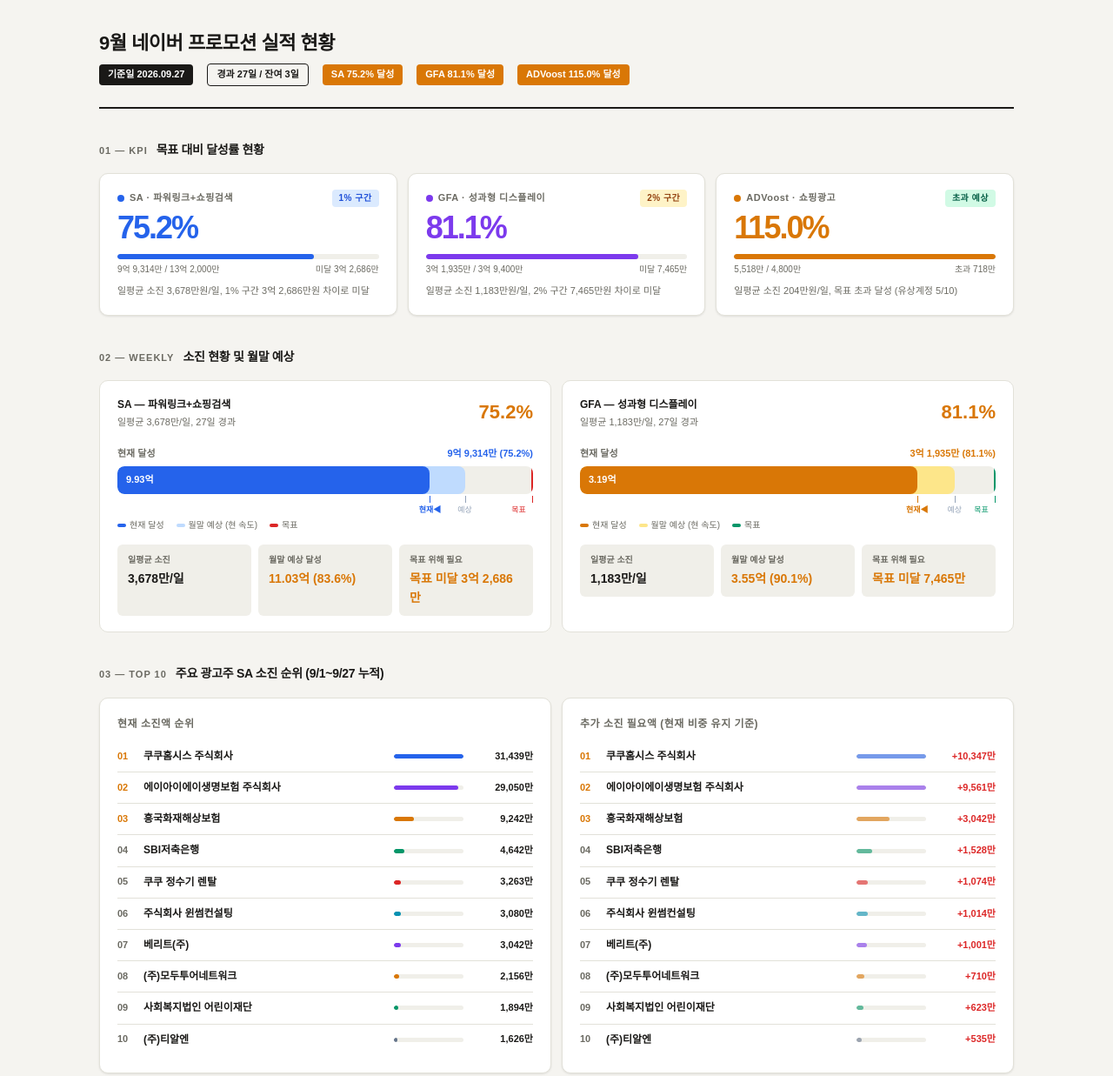
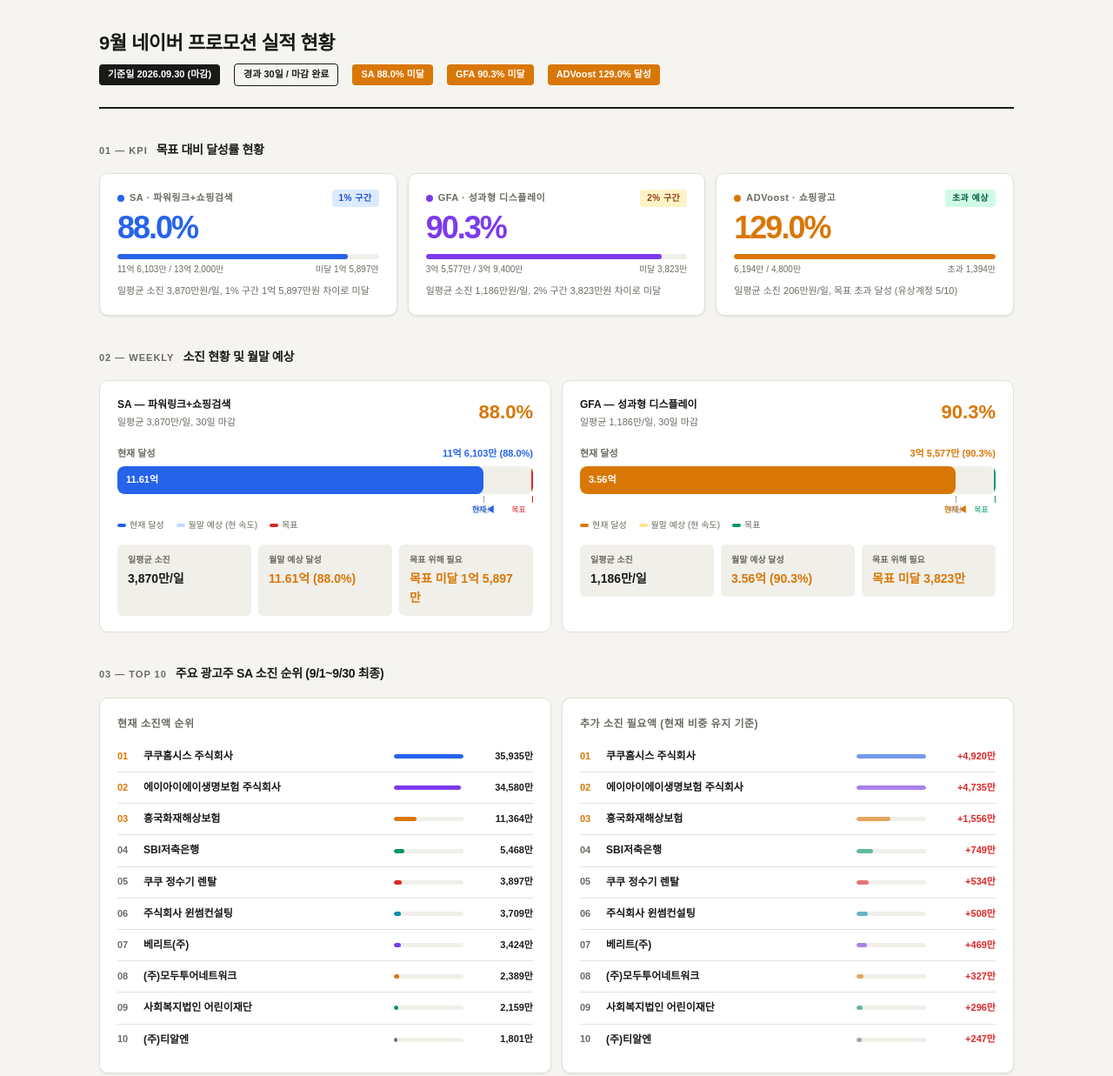
Before and after one commit to sora830812-del/naverpromo_202609, a plain HTML site: page index.html in a window 1280 px wide. Shown: the top 1237 px of the page at 87% size. Drawn offline with Linux system fonts and the light colour scheme; a web font is replaced by a local one.

Commit message:
Add files via upload

```diff
--- a/index.html
+++ b/index.html
@@ -173,11 +173,11 @@ body { background: var(--bg); color: var(--text); font-family: 'Pretendard', san
   <div class="page-header">
     <h1>9월 네이버 프로모션 실적 현황</h1>
     <div class="header-meta">
-      <span class="badge">기준일 2026.09.27</span>
-      <span class="badge outline">경과 27일 / 잔여 3일</span>
-      <span class="badge warn">SA 75.2% 달성</span>
-      <span class="badge warn">GFA 81.1% 달성</span>
-      <span class="badge warn">ADVoost 115.0% 달성</span>
+      <span class="badge">기준일 2026.09.30 (마감)</span>
+      <span class="badge outline">경과 30일 / 마감 완료</span>
+      <span class="badge warn">SA 88.0% 미달</span>
+      <span class="badge warn">GFA 90.3% 미달</span>
+      <span class="badge warn">ADVoost 129.0% 달성</span>
     </div>
   </div>
 
@@ -195,15 +195,15 @@ body { background: var(--bg); color: var(--text); font-family: 'Pretendard', san
         SA · 파워링크+쇼핑검색
         <span class="tag tag-blue" style="margin-left:auto;">1% 구간</span>
       </div>
-      <div class="kpi-rate" style="color:#2563eb;">75.2%</div>
+      <div class="kpi-rate" style="color:#2563eb;">88.0%</div>
       <div class="kpi-bar-wrap" style="margin-top:12px;">
-        <div class="kpi-bar" style="width:75.2%; background:#2563eb;"></div>
+        <div class="kpi-bar" style="width:88.0%; background:#2563eb;"></div>
       </div>
       <div class="progress-row">
-        <span>9억 9,314만 / 13억 2,000만</span>
-        <span>미달 3억 2,686만</span>
+        <span>11억 6,103만 / 13억 2,000만</span>
+        <span>미달 1억 5,897만</span>
       </div>
-      <div class="kpi-detail" style="margin-top:8px;">일평균 소진 3,678만원/일, 1% 구간 3억 2,686만원 차이로 미달</div>
+      <div class="kpi-detail" style="margin-top:8px;">일평균 소진 3,870만원/일, 1% 구간 1억 5,897만원 차이로 미달</div>
     </div>
 
     <!-- GFA -->
@@ -213,15 +213,15 @@ body { background: var(--bg); color: var(--text); font-family: 'Pretendard', san
         GFA · 성과형 디스플레이
         <span class="tag tag-amber" style="margin-left:auto;">2% 구간</span>
       </div>
-      <div class="kpi-rate" style="color:#7c3aed;">81.1%</div>
+      <div class="kpi-rate" style="color:#7c3aed;">90.3%</div>
       <div class="kpi-bar-wrap" style="margin-top:12px;">
-        <div class="kpi-bar" style="width:81.1%; background:#7c3aed;"></div>
+        <div class="kpi-bar" style="width:90.3%; background:#7c3aed;"></div>
       </div>
       <div class="progress-row">
-        <span>3억 1,935만 / 3억 9,400만</span>
-        <span>미달 7,465만</span>
+        <span>3억 5,577만 / 3억 9,400만</span>
+        <span>미달 3,823만</span>
       </div>
-      <div class="kpi-detail" style="margin-top:8px;">일평균 소진 1,183만원/일, 2% 구간 7,465만원 차이로 미달</div>
+      <div class="kpi-detail" style="margin-top:8px;">일평균 소진 1,186만원/일, 2% 구간 3,823만원 차이로 미달</div>
     </div>
 
     <!-- ADVoost -->
@@ -231,15 +231,15 @@ body { background: var(--bg); color: var(--text); font-family: 'Pretendard', san
         ADVoost · 쇼핑광고
         <span class="tag tag-green" style="margin-left:auto;">초과 예상</span>
       </div>
-      <div class="kpi-rate" style="color:#d97706;">115.0%</div>
+      <div class="kpi-rate" style="color:#d97706;">129.0%</div>
       <div class="kpi-bar-wrap" style="margin-top:12px;">
         <div class="kpi-bar" style="width:100%; background:#d97706;"></div>
       </div>
       <div class="progress-row">
-        <span>5,518만 / 4,800만</span>
-        <span>초과 718만</span>
+        <span>6,194만 / 4,800만</span>
+        <span>초과 1,394만</span>
       </div>
-      <div class="kpi-detail" style="margin-top:8px;">일평균 소진 204만원/일, 목표 초과 달성 (유상계정 5/10)</div>
+      <div class="kpi-detail" style="margin-top:8px;">일평균 소진 206만원/일, 목표 초과 달성 (유상계정 5/10)</div>
     </div>
   </div>
 
@@ -255,26 +255,26 @@ body { background: var(--bg); color: var(--text); font-family: 'Pretendard', san
       <div class="weekly-header">
         <div>
           <div class="weekly-title">SA — 파워링크+쇼핑검색</div>
-          <div style="font-size:11px; color:var(--text-muted); margin-top:2px;">일평균 3,678만/일, 27일 경과</div>
+          <div style="font-size:11px; color:var(--text-muted); margin-top:2px;">일평균 3,870만/일, 30일 마감</div>
         </div>
-        <div class="weekly-rate warn">75.2%</div>
+        <div class="weekly-rate warn">88.0%</div>
       </div>
 
       <div style="margin-top:18px;">
         <div style="display:flex; justify-content:space-between; font-size:11px; font-weight:600; margin-bottom:5px;">
           <span style="color:var(--text-muted);">현재 달성</span>
-          <span style="color:#2563eb;">9억 9,314만 (75.2%)</span>
+          <span style="color:#2563eb;">11억 6,103만 (88.0%)</span>
         </div>
         <div style="position:relative; height:32px; border-radius:8px; overflow:hidden; background:var(--surface2);">
-          <div style="position:absolute; left:0; top:0; width:83.6%; height:100%; background:#bfdbfe; border-radius:8px;"></div>
-          <div style="position:absolute; left:0; top:0; width:75.2%; height:100%; background:#2563eb; border-radius:8px; display:flex; align-items:center; padding-left:10px; font-size:11px; color:#fff; font-weight:600; white-space:nowrap;">9.93억</div>
+          <div style="position:absolute; left:0; top:0; width:88.0%; height:100%; background:#bfdbfe; border-radius:8px;"></div>
+          <div style="position:absolute; left:0; top:0; width:88.0%; height:100%; background:#2563eb; border-radius:8px; display:flex; align-items:center; padding-left:10px; font-size:11px; color:#fff; font-weight:600; white-space:nowrap;">11.61억</div>
           <div style="position:absolute; right:0; top:0; width:2px; height:100%; background:#dc2626;"></div>
         </div>
         <div style="position:relative; height:18px;">
-          <div style="position:absolute; left:75.2%; top:2px; width:1px; height:8px; background:#2563eb;"></div>
-          <div style="position:absolute; left:75.2%; top:11px; font-size:9px; color:#2563eb; font-weight:600; transform:translateX(-50%);">현재◀</div>
-          <div style="position:absolute; left:83.6%; top:2px; width:1px; height:8px; background:#94a3b8; border-left:1px dashed #94a3b8;"></div>
-          <div style="position:absolute; left:83.6%; top:11px; font-size:9px; color:#94a3b8; transform:translateX(-50%);">예상</div>
+          <div style="position:absolute; left:88.0%; top:2px; width:1px; height:8px; background:#2563eb;"></div>
+          <div style="position:absolute; left:88.0%; top:11px; font-size:9px; color:#2563eb; font-weight:600; transform:translateX(-50%);">현재◀</div>
+          <div style="position:absolute; left:88.0%; top:2px; width:1px; height:8px; background:#94a3b8; border-left:1px dashed #94a3b8;"></div>
+          <div style="position:absolute; left:88.0%; top:11px; font-size:9px; color:#94a3b8; transform:translateX(-50%);">예상</div>
           <div style="position:absolute; right:0; top:2px; width:1px; height:8px; background:#dc2626;"></div>
           <div style="position:absolute; right:0; top:11px; font-size:9px; color:#dc2626; transform:translateX(-50%);">목표</div>
         </div>
@@ -289,15 +289,15 @@ body { background: var(--bg); color: var(--text); font-family: 'Pretendard', san
       <div class="weekly-stat-row" style="margin-top:14px;">
         <div class="weekly-stat">
           <div class="ws-label">일평균 소진</div>
-          <div class="ws-value">3,678만/일</div>
+          <div class="ws-value">3,870만/일</div>
         </div>
         <div class="weekly-stat">
           <div class="ws-label">월말 예상 달성</div>
-          <div class="ws-value" style="color:var(--accent-amber);">11.03억 (83.6%)</div>
+          <div class="ws-value" style="color:var(--accent-amber);">11.61억 (88.0%)</div>
         </div>
         <div class="weekly-stat">
           <div class="ws-label">목표 위해 필요</div>
-          <div class="ws-value" style="color:var(--accent-amber);">목표 미달 3억 2,686만</div>
+          <div class="ws-value" style="color:var(--accent-amber);">목표 미달 1억 5,897만</div>
         </div>
       </div>
     </div>
@@ -307,26 +307,26 @@ body { background: var(--bg); color: var(--text); font-family: 'Pretendard', san
       <div class="weekly-header">
         <div>
           <div class="weekly-title">GFA — 성과형 디스플레이</div>
-          <div style="font-size:11px; color:var(--text-muted); margin-top:2px;">일평균 1,183만/일, 27일 경과</div>
+          <div style="font-size:11px; color:var(--text-muted); margin-top:2px;">일평균 1,186만/일, 30일 마감</div>
         </div>
-        <div class="weekly-rate warn">81.1%</div>
+        <div class="weekly-rate warn">90.3%</div>
       </div>
 
       <div style="margin-top:18px;">
         <div style="display:flex; justify-content:space-between; font-size:11px; font-weight:600; margin-bottom:5px;">
           <span style="color:var(--text-muted);">현재 달성</span>
-          <span style="color:#d97706;">3억 1,935만 (81.1%)</span>
+          <span style="color:#d97706;">3억 5,577만 (90.3%)</span>
         </div>
         <div style="position:relative; height:32px; border-radius:8px; overflow:hidden; background:var(--surface2);">
-          <div style="position:absolute; left:0; top:0; width:90.1%; height:100%; background:#fde68a; border-radius:8px;"></div>
-          <div style="position:absolute; left:0; top:0; width:81.1%; height:100%; background:#d97706; border-radius:8px; display:flex; align-items:center; padding-left:10px; font-size:11px; color:#fff; font-weight:600; white-space:nowrap;">3.19억</div>
+          <div style="position:absolute; left:0; top:0; width:90.3%; height:100%; background:#fde68a; border-radius:8px;"></div>
+          <div style="position:absolute; left:0; top:0; width:90.3%; height:100%; background:#d97706; border-radius:8px; display:flex; align-items:center; padding-left:10px; font-size:11px; color:#fff; font-weight:600; white-space:nowrap;">3.56억</div>
           <div style="position:absolute; right:0; top:0; width:2px; height:100%; background:#059669;"></div>
         </div>
         <div style="position:relative; height:18px;">
-          <div style="position:absolute; left:81.1%; top:2px; width:1px; height:8px; background:#d97706;"></div>
-          <div style="position:absolute; left:81.1%; top:11px; font-size:9px; color:#d97706; font-weight:600; transform:translateX(-50%);">현재◀</div>
-          <div style="position:absolute; left:90.1%; top:2px; width:1px; height:8px; background:#94a3b8; border-left:1px dashed #94a3b8;"></div>
-          <div style="position:absolute; left:90.1%; top:11px; font-size:9px; color:#94a3b8; transform:translateX(-50%);">예상</div>
+          <div style="position:absolute; left:90.3%; top:2px; width:1px; height:8px; background:#d97706;"></div>
+          <div style="position:absolute; left:90.3%; top:11px; font-size:9px; color:#d97706; font-weight:600; transform:translateX(-50%);">현재◀</div>
+          <div style="position:absolute; left:90.3%; top:2px; width:1px; height:8px; background:#94a3b8; border-left:1px dashed #94a3b8;"></div>
+          <div style="position:absolute; left:90.3%; top:11px; font-size:9px; color:#94a3b8; transform:translateX(-50%);">예상</div>
           <div style="position:absolute; right:0; top:2px; width:1px; height:8px; background:#059669;"></div>
           <div style="position:absolute; right:0; top:11px; font-size:9px; color:#059669; transform:translateX(-50%);">목표</div>
         </div>
@@ -341,15 +341,15 @@ body { background: var(--bg); color: var(--text); font-family: 'Pretendard', san
       <div class="weekly-stat-row" style="margin-top:14px;">
         <div class="weekly-stat">
           <div class="ws-label">일평균 소진</div>
-          <div class="ws-value">1,183만/일</div>
+          <div class="ws-value">1,186만/일</div>
         </div>
         <div class="weekly-stat">
           <div class="ws-label">월말 예상 달성</div>
-          <div class="ws-value" style="color:var(--accent-amber);">3.55억 (90.1%)</div>
+          <div class="ws-value" style="color:var(--accent-amber);">3.56억 (90.3%)</div>
         </div>
         <div class="weekly-stat">
           <div class="ws-label">목표 위해 필요</div>
-          <div class="ws-value" style="color:var(--accent-amber);">목표 미달 7,465만</div>
+          <div class="ws-value" style="color:var(--accent-amber);">목표 미달 3,823만</div>
         </div>
       </div>
     </div>
@@ -357,7 +357,7 @@ body { background: var(--bg); color: var(--text); font-family: 'Pretendard', san
 
   <div class="section-header">
     <span class="sec-num">03 — TOP 10</span>
-    <h2>주요 광고주 SA 소진 순위 (9/1~9/27 누적)</h2>
+    <h2>주요 광고주 SA 소진 순위 (9/1~9/30 최종)</h2>
   </div>
 
   <div class="two-col">
@@ -397,7 +397,7 @@ body { background: var(--bg); color: var(--text); font-family: 'Pretendard', san
     <div id="gfa-target-body"></div>
   </div>
   <div style="font-size:10px; color:var(--text-muted); margin-top:8px;">
-    ※ 계정별 목표액은 9월 계정별 목표배분 확정안 기준입니다 (모두투어 이관으로 제외). 월말 예상 = 현재 소진액 ÷ 경과일수(27일) × 전체일수(30일). 막대는 목표액(100%) 기준으로 정규화했습니다. GFA 쿠쿠(일시불+렌탈) 목표액은 원본(9/27) 공란으로 확정안 8,700만을 적용했습니다.
+    ※ 계정별 목표액은 9월 계정별 목표배분 확정안 기준입니다 (모두투어 이관으로 제외). 월말 예상 = 현재 소진액 ÷ 경과일수(30일) × 전체일수(30일). 막대는 목표액(100%) 기준으로 정규화했습니다. GFA 쿠쿠(일시불+렌탈) 목표액은 원본(9/30) 공란으로 확정안 8,700만을 적용했습니다.
   </div>
 
   <!-- ── 05 베네핏 계산기 ── -->
@@ -408,7 +408,7 @@ body { background: var(--bg); color: var(--text); font-family: 'Pretendard', san
 
   <div class="benefit-wrap">
     <div class="benefit-top">
-      <h3>베네핏 배분 계산기 <span class="needs-data">✓ 9/27 기준</span></h3>
+      <h3>베네핏 배분 계산기 <span class="needs-data">✓ 9월 마감 확정</span></h3>
       <div class="benefit-note" style="margin-top:6px;">
         보상액의 20% → 재원 | 제휴실 정액 10% | 잔여 90% → 부서별 MoM 배분 (증감률 50% + 증감금액 50%)
       </div>
@@ -418,14 +418,14 @@ body { background: var(--bg); color: var(--text); font-family: 'Pretendard', san
       <div class="input-wrap">
         <label>달성 구간 선택</label>
         <select id="tier-select" onchange="calcBenefit()">
-          <option value="1320" selected>SA 1% 구간 달성 (1,320만)</option>
+          <option value="0" selected>SA 1% 구간 미달 (0원)</option>
           <option value="custom">직접 입력</option>
         </select>
       </div>
       <div class="input-wrap">
         <label>SA 예상 보상액 (만원)</label>
-        <input type="number" id="sa-reward" value="1320" oninput="calcBenefit()">
-        <div class="input-hint">SA 목표 13.2억 × 1% (구간 달성)</div>
+        <input type="number" id="sa-reward" value="0" oninput="calcBenefit()">
+        <div class="input-hint">SA 1% 구간 미달로 보상액 미발생</div>
       </div>
       <div class="input-wrap">
         <label>GFA 예상 보상액 (만원)</label>
@@ -444,7 +444,7 @@ body { background: var(--bg); color: var(--text); font-family: 'Pretendard', san
         📊 동일 기간 비교 — 8월 일할 vs 9월 누적
         <span class="tag tag-amber">MoM 배분 근거</span>
       </div>
-      <div class="mom-section-sub">9월 누적 실적(27일)과 8월 일할(27일)을 동일 기간 기준으로 비교. 수치 수정 가능합니다.</div>
+      <div class="mom-section-sub">9월 최종 실적(30일)과 8월 일할(30일)을 동일 기간 기준으로 비교. 수치 수정 가능합니다.</div>
 
       <div class="mom-grid">
         <div class="mom-col-header">부서</div>
@@ -455,28 +455,28 @@ body { background: var(--bg); color: var(--text); font-family: 'Pretendard', san
 
         <div class="mom-row" id="mom-row-1">
           <div class="mom-cell dept-label">마케팅본부</div>
-          <div class="mom-cell"><input type="number" id="apr-1" value="87442" oninput="calcBenefit()"></div>
+          <div class="mom-cell"><input type="number" id="apr-1" value="97157" oninput="calcBenefit()"></div>
           <div class="mom-cell"><input type="number" id="may-1" value="0" oninput="calcBenefit()"></div>
           <div class="mom-cell"><span class="mom-delta" id="delta-1">—</span></div>
           <div class="mom-cell"><span class="mom-delta" id="rate-1">—</span></div>
         </div>
         <div class="mom-row" id="mom-row-2">
           <div class="mom-cell dept-label">IMC본부</div>
-          <div class="mom-cell"><input type="number" id="apr-2" value="56579" oninput="calcBenefit()"></div>
+          <div class="mom-cell"><input type="number" id="apr-2" value="62865" oninput="calcBenefit()"></div>
           <div class="mom-cell"><input type="number" id="may-2" value="0" oninput="calcBenefit()"></div>
           <div class="mom-cell"><span class="mom-delta" id="delta-2">—</span></div>
           <div class="mom-cell"><span class="mom-delta" id="rate-2">—</span></div>
         </div>
         <div class="mom-row" id="mom-row-3">
           <div class="mom-cell dept-label">SMB팀</div>
-          <div class="mom-cell"><input type="number" id="apr-3" value="2224" oninput="calcBenefit()"></div>
+          <div class="mom-cell"><input type="number" id="apr-3" value="2472" oninput="calcBenefit()"></div>
           <div class="mom-cell"><input type="number" id="may-3" value="0" oninput="calcBenefit()"></div>
           <div class="mom-cell"><span class="mom-delta" id="delta-3">—</span></div>
           <div class="mom-cell"><span class="mom-delta" id="rate-3">—</span></div>
         </div>
         <div class="mom-row" id="mom-row-4">
           <div class="mom-cell dept-label">미디어제휴실</div>
-          <div class="mom-cell"><input type="number" id="apr-4" value="1795" oninput="calcBenefit()"></div>
+          <div class="mom-cell"><input type="number" id="apr-4" value="1995" oninput="calcBenefit()"></div>
           <div class="mom-cell"><input type="number" id="may-4" value="0" oninput="calcBenefit()"></div>
           <div class="mom-cell"><span class="mom-delta" id="delta-4">—</span></div>
           <div class="mom-cell"><span class="mom-delta" id="rate-4">—</span></div>
@@ -484,7 +484,7 @@ body { background: var(--bg); color: var(--text); font-family: 'Pretendard', san
       </div>
 
       <div style="font-size:10px; color:var(--text-muted); margin-top:8px;">
-        ※ 부서 매출은 프로모션 지급(안)_2608.xlsx '광고주정리' 시트의 계정별 부서 매핑 기준 (SA+GFA 합산). 8월 = 8월 전체 일할(27일). 예상 보상액 = SA 목표 13.2억×1% (1% 구간 달성). GFA는 2% 구간 미달로 0원
+        ※ 부서 매출은 프로모션 지급(안)_2608.xlsx '광고주정리' 시트의 계정별 부서 매핑 기준 (SA+GFA 합산). 8월 = 8월 전체 일할(30일). SA는 1% 구간, GFA는 2% 구간 모두 미달로 보상액 0원
       </div>
     </div>
 
@@ -536,7 +536,7 @@ body { background: var(--bg); color: var(--text); font-family: 'Pretendard', san
 
   <!-- 푸터 -->
   <div class="page-footer">
-    <span>기준일 2026.09.27, 데이터: 네이버 성과형광고 로우데이터 (9/27 기준), SA 합계는 raw 시트 직접 합산값</span>
+    <span>기준일 2026.09.30, 데이터: 네이버 성과형광고 로우데이터 (9/30 마감, 최종), SA 합계는 raw 시트 직접 합산값</span>
     <span>미디어제휴실 · 담당: 깨발</span>
   </div>
 
@@ -544,19 +544,19 @@ body { background: var(--bg); color: var(--text); font-family: 'Pretendard', san
 
 <script>
 const top10 = [
-  { name: '쿠쿠홈시스 주식회사', amount: 31439 },
-  { name: '에이아이에이생명보험 주식회사', amount: 29050 },
-  { name: '흥국화재해상보험', amount: 9242 },
-  { name: 'SBI저축은행', amount: 4642 },
-  { name: '쿠쿠 정수기 렌탈', amount: 3263 },
-  { name: '주식회사 윈썸컨설팅', amount: 3080 },
-  { name: '베리트(주)', amount: 3042 },
-  { name: '(주)모두투어네트워크', amount: 2156 },
-  { name: '사회복지법인 어린이재단', amount: 1894 },
-  { name: '(주)티알엔', amount: 1626 },
+  { name: '쿠쿠홈시스 주식회사', amount: 35935 },
+  { name: '에이아이에이생명보험 주식회사', amount: 34580 },
+  { name: '흥국화재해상보험', amount: 11364 },
+  { name: 'SBI저축은행', amount: 5468 },
+  { name: '쿠쿠 정수기 렌탈', amount: 3897 },
+  { name: '주식회사 윈썸컨설팅', amount: 3709 },
+  { name: '베리트(주)', amount: 3424 },
+  { name: '(주)모두투어네트워크', amount: 2389 },
+  { name: '사회복지법인 어린이재단', amount: 2159 },
+  { name: '(주)티알엔', amount: 1801 },
 ];
 
-const SA_TOTAL = 99314;
+const SA_TOTAL = 116103;
 const SA_TARGET = 132000;
 const SA_REMAIN = SA_TARGET - SA_TOTAL;
 
@@ -608,23 +608,23 @@ function paceColor(pct) {
 }
 
 const saTargets = [
-  { name: 'AIA생명', spent: 290391191, goal: 357000000 },
-  { name: '쿠쿠(일시불)', spent: 181655974, goal: 252000000 },
-  { name: '쿠쿠(렌탈)', spent: 132738934, goal: 166000000 },
-  { name: '흥국화재TM', spent: 92419992, goal: 131000000 },
-  { name: 'SBI저축은행', spent: 46416262, goal: 62000000 },
-  { name: '신한EZ손해보험', spent: 14392202, goal: 25000000 },
-  { name: '쇼핑엔티', spent: 16255670, goal: 18000000 },
-  { name: '키움에셋플래너', spent: 12766021, goal: 29000000 },
+  { name: 'AIA생명', spent: 345676818, goal: 357000000 },
+  { name: '쿠쿠(일시불)', spent: 205356688, goal: 252000000 },
+  { name: '쿠쿠(렌탈)', spent: 153989457, goal: 166000000 },
+  { name: '흥국화재TM', spent: 113642041, goal: 131000000 },
+  { name: 'SBI저축은행', spent: 54678522, goal: 62000000 },
+  { name: '신한EZ손해보험', spent: 16045553, goal: 25000000 },
+  { name: '쇼핑엔티', spent: 18011717, goal: 18000000 },
+  { name: '키움에셋플래너', spent: 14710704, goal: 29000000 },
 ];
 const gfaTargets = [
-  { name: 'AIA생명', spent: 91899204, goal: 156000000 },
-  { name: '쿠쿠(일시불+렌탈)', spent: 96296574, goal: 87000000 },
-  { name: '쿠쿠(렌탈)', spent: 60394409, goal: 51000000 },
-  { name: '흥국화재TM', spent: 21770246, goal: 24000000 },
-  { name: '키움에셋플래너', spent: 39124147, goal: 60000000 },
+  { name: 'AIA생명', spent: 101765038, goal: 156000000 },
+  { name: '쿠쿠(일시불+렌탈)', spent: 105578763, goal: 87000000 },
+  { name: '쿠쿠(렌탈)', spent: 66976806, goal: 51000000 },
+  { name: '흥국화재TM', spent: 23746473, goal: 24000000 },
+  { name: '키움에셋플래너', spent: 46916637, goal: 60000000 },
 ];
-const T_ELAPSED = 27, T_TOTAL_DAYS = 30;
+const T_ELAPSED = 30, T_TOTAL_DAYS = 30;
 
 function renderTargetTable(bodyId, rows, baseColor) {
   const wrap = document.getElementById(bodyId);
```
